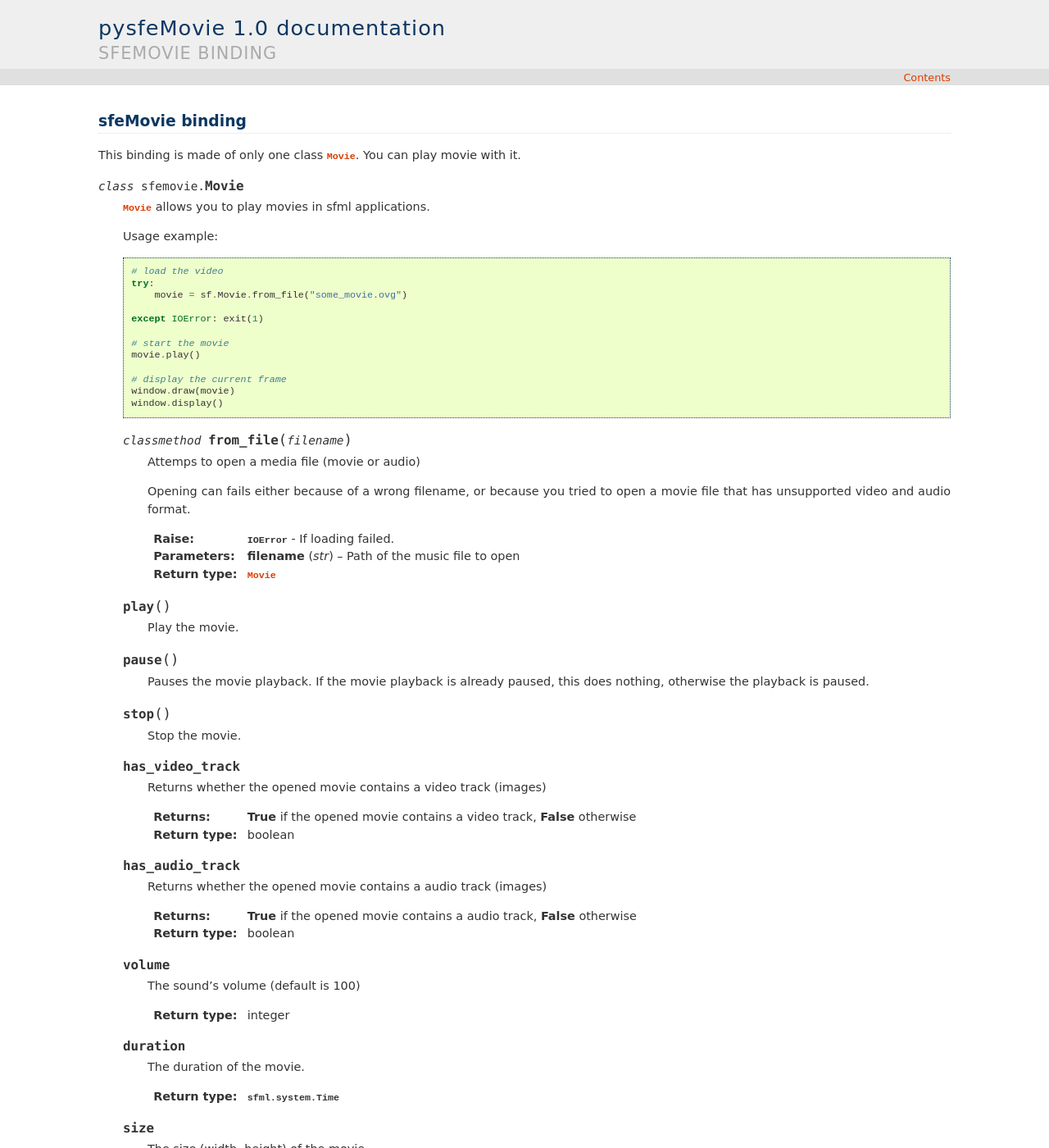
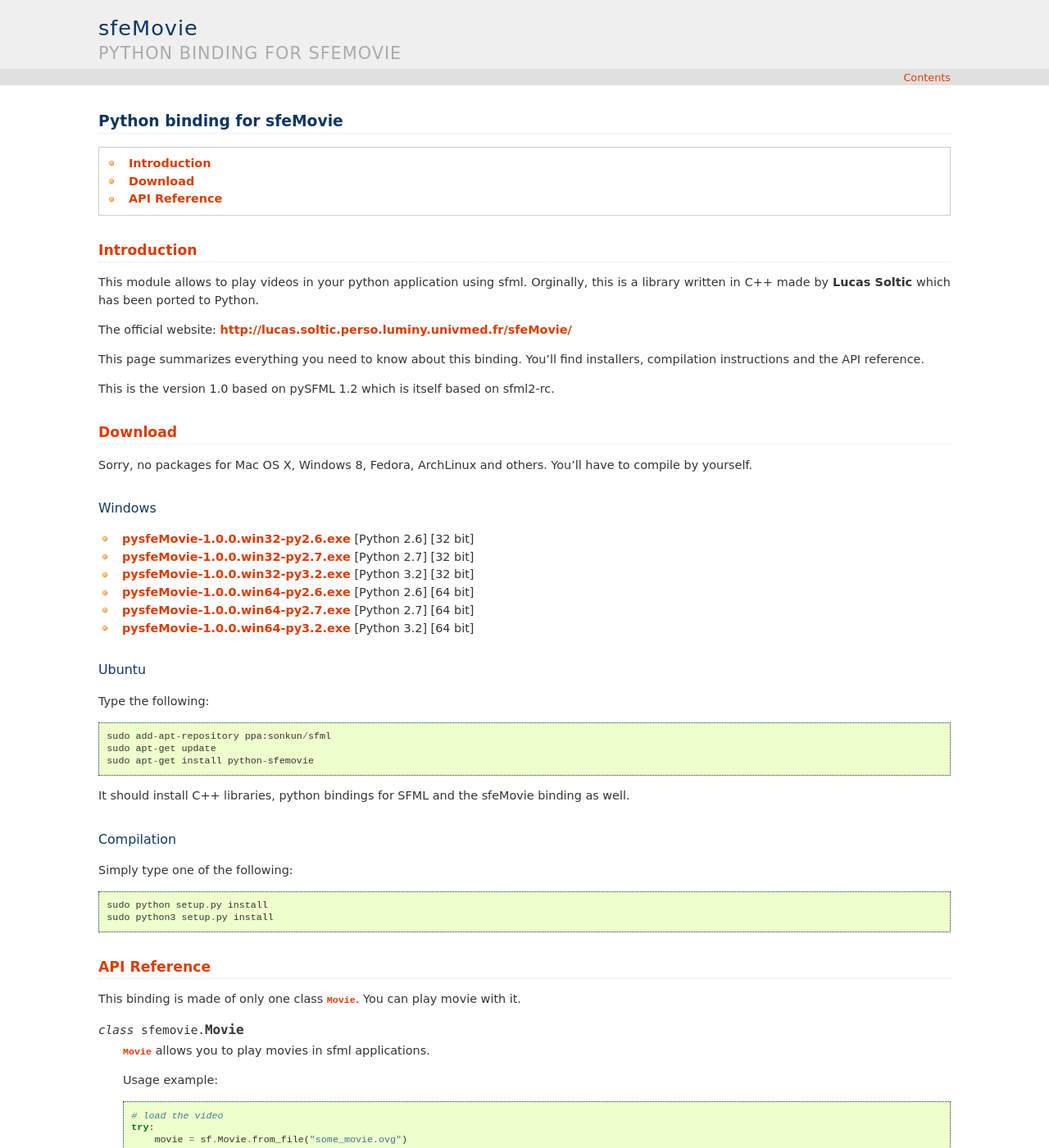
Before and after one commit to PySFML/python-sfemovie, a Sphinx documentation site: the page built from doc/source/index.rst, in a window 1280 px wide and 1400 px high. Shown: the whole window at 82% size. Built offline with Sphinx 7.4.7, drawn with Linux system fonts in a browser that asks for light colours.

Commit message:
added introduction and download section to documentation

```diff
--- a/doc/source/conf.py
+++ b/doc/source/conf.py
@@ -103,7 +103,7 @@
 
 # The name for this set of Sphinx documents.  If None, it defaults to
 # "<project> v<release> documentation".
-#html_title = None
+html_title = "sfeMovie"
 
 # A shorter title for the navigation bar.  Default is the same as html_title.
 #html_short_title = None
@@ -227,8 +227,8 @@
 # (source start file, target name, title, author,
 #  dir menu entry, description, category)
 texinfo_documents = [
-  ('index', 'pysfeMovie', u'pysfeMovie Documentation',
-   u'Jonathan De Wachter', 'pysfeMovie', 'One line description of project.',
+  ('index', 'pysfeMovie', u'pysfeMovie',
+   u'Jonathan De Wachter', 'pysfeMovie', 'Python binding for sfeMovie',
    'Miscellaneous'),
 ]
 
--- a/doc/source/index.rst
+++ b/doc/source/index.rst
@@ -1,7 +1,58 @@
+Python binding for sfeMovie
+===========================
+
+.. contents:: :local:
+   :depth: 1
+
 .. py:module:: sfemovie
 
-sfeMovie binding
-================
+Introduction
+------------
+This module allows to play videos in your python application using
+sfml. Orginally, this is a library written in C++ made by **Lucas Soltic**
+which has been ported to Python.
+
+The official website: http://lucas.soltic.perso.luminy.univmed.fr/sfeMovie/
+
+This page summarizes everything you need to know about this binding.
+You'll find installers, compilation instructions and the API reference.
+
+This is the version 1.0 based on pySFML 1.2 which is itself based on sfml2-rc.
+
+Download
+--------
+Sorry, no packages for Mac OS X, Windows  8, Fedora, ArchLinux and
+others. You'll have to compile by yourself.
+
+Windows
+^^^^^^^
+* `pysfeMovie-1.0.0.win32-py2.6.exe <http://python-sfml.org/1.0/downloads/pysfeMovie-1.0.0.win32-py2.6.exe>`_ [Python 2.6] [32 bit]
+* `pysfeMovie-1.0.0.win32-py2.7.exe <http://python-sfml.org/1.0/downloads/pysfeMovie-1.0.0.win32-py2.7.exe>`_ [Python 2.7] [32 bit]
+* `pysfeMovie-1.0.0.win32-py3.2.exe <http://python-sfml.org/1.0/downloads/pysfeMovie-1.0.0.win32-py3.2.exe>`_ [Python 3.2] [32 bit]
+* `pysfeMovie-1.0.0.win64-py2.6.exe <http://python-sfml.org/1.0/downloads/pysfeMovie-1.0.0.win64-py2.6.exe>`_ [Python 2.6] [64 bit]
+* `pysfeMovie-1.0.0.win64-py2.7.exe <http://python-sfml.org/1.0/downloads/pysfeMovie-1.0.0.win64-py2.7.exe>`_ [Python 2.7] [64 bit]
+* `pysfeMovie-1.0.0.win64-py3.2.exe <http://python-sfml.org/1.0/downloads/pysfeMovie-1.0.0.win64-py3.2.exe>`_ [Python 3.2] [64 bit]
+
+Ubuntu
+^^^^^^
+Type the following::
+
+   sudo add-apt-repository ppa:sonkun/sfml
+   sudo apt-get update
+   sudo apt-get install python-sfemovie
+
+It should install C++ libraries, python bindings for SFML and the
+sfeMovie binding as well.
+
+Compilation
+^^^^^^^^^^^
+Simply type one of the following::
+
+	sudo python setup.py install
+	sudo python3 setup.py install
+
+API Reference
+-------------
 This binding is made of only one class :class:`Movie`. You can play
 movie with it.
 
```
